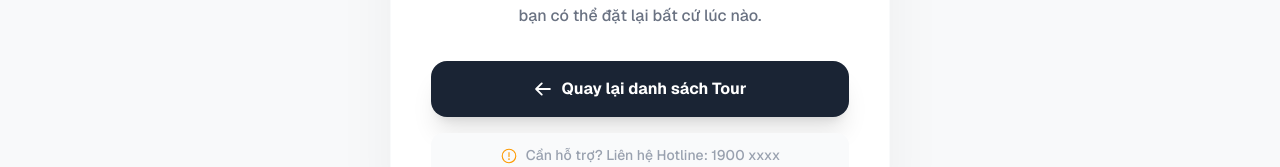
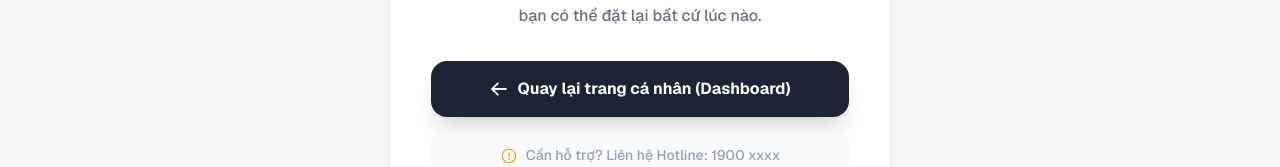
Before and after one commit to phuoctran12345/EXE-cung-nhung-niem-dau, a Next.js app in the folder frontend/: page /payment/cancel in a window 1280 px wide. Shown: the part 464-631 px from the top of the page. Built offline with nearby package versions, Linux system fonts and the light colour scheme; no server answers.

Commit message:
Update cancel page redirect

```diff
--- a/frontend/app/(public)/payment/cancel/page.tsx
+++ b/frontend/app/(public)/payment/cancel/page.tsx
@@ -29,10 +29,10 @@ function CancelContent() {
         {/* Nút quay lại để tiếp tục khám phá tour */}
         <div className="space-y-4">
           <Link
-            href="/tours"
+            href="/profile"
             className="flex items-center justify-center gap-2 w-full bg-[#1A2434] hover:bg-black text-white py-4 rounded-2xl font-bold transition-all shadow-xl hover:-translate-y-1"
           >
-            <ArrowLeft size={20} weight="bold" /> Quay lại danh sách Tour
+            <ArrowLeft size={20} weight="bold" /> Quay lại trang cá nhân (Dashboard)
           </Link>
 
           <div className="flex items-center justify-center gap-2 text-[14px] text-gray-400 font-medium bg-gray-50 py-3 rounded-xl">
```
